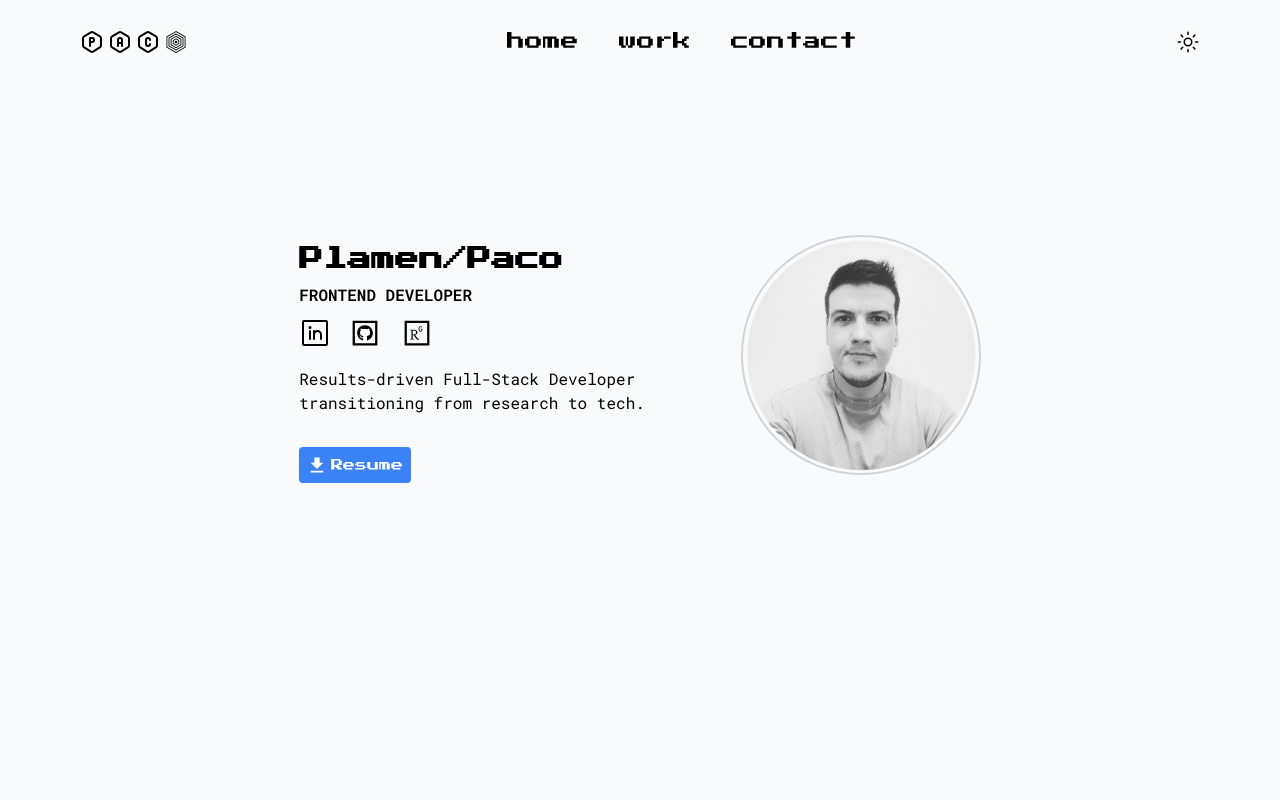
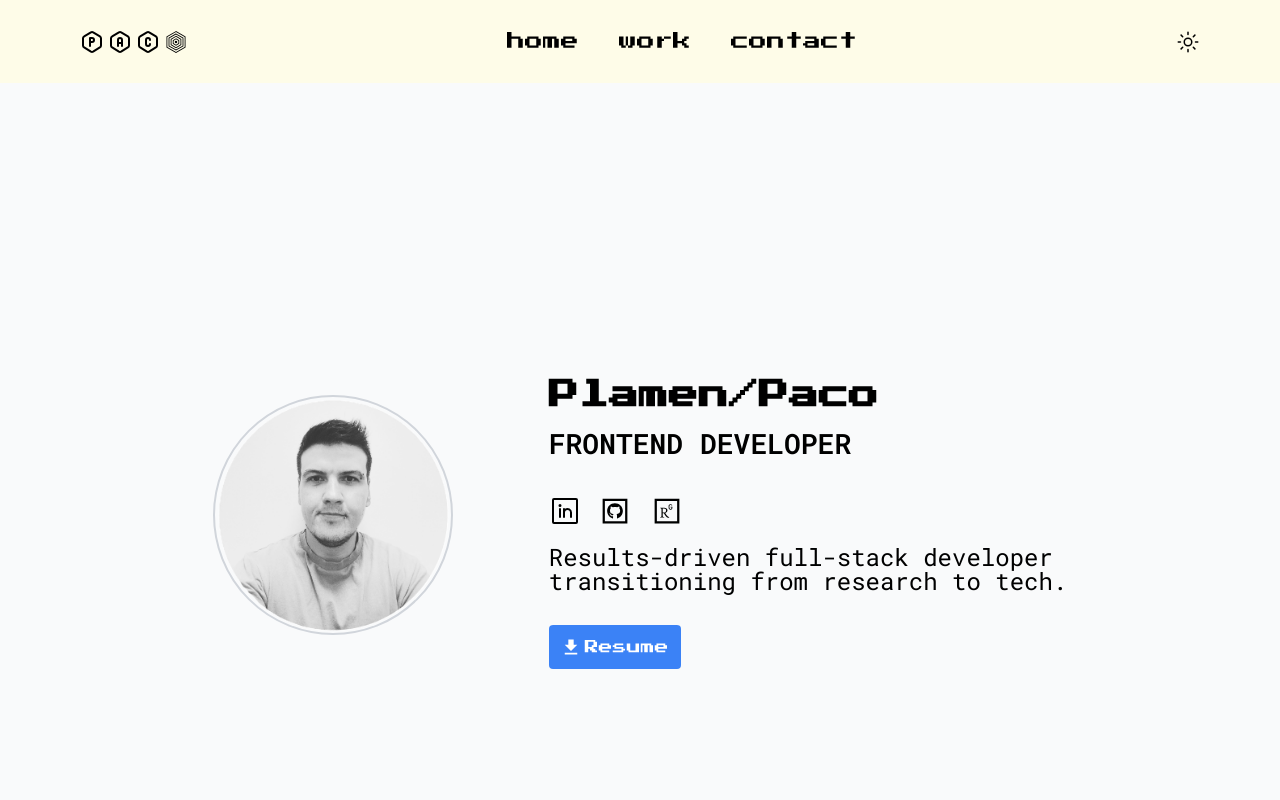
Before and after one commit to torbalansky/portfolio-pako, a React (Vite) app: page / in a window 1280 px wide. Shown: the top 800 px of the page. Built offline with nearby package versions, Linux system fonts and the light colour scheme.

Commit message:
Update overall styling.

```diff
--- a/src/App.jsx
+++ b/src/App.jsx
@@ -1,6 +1,6 @@
 import React, { useEffect } from 'react';
 import { BrowserRouter as Router, Route, Routes } from 'react-router-dom';
-import { Link, Element } from 'react-scroll';
+import { Element, scroller } from 'react-scroll';
 import Navbar from './components/Navbar';
 import Hero from './components/Hero';
 import Work from './components/Work';
@@ -18,6 +18,13 @@ const App = () => {
       once: true,
       mirror: false,
     });
+
+    scroller.scrollTo('hero', {
+      duration: 800,
+      delay: 0,
+      smooth: 'easeInOutQuart',
+    });
+
     return () => {
       Aos.refresh();
     };
--- a/src/Data/SectionWrapper.jsx
+++ b/src/Data/SectionWrapper.jsx
@@ -3,7 +3,7 @@ import { useTheme } from '../Data/Theme';
 
 const SectionWrapper = ({ children }) => {
     const { theme, toggletheme } = useTheme();
-    const backgroundClass = theme === 'light' ? 'bg-gray-50' : 'bg-gray-800';
+    const backgroundClass = theme === 'light' ? 'bg-gray-50' : 'bg-gray-700';
     const textcolor = theme === 'light' ? 'text-black' : 'text-white';
     const iconcolor = theme === 'light' ? 'text-black' : 'text-white';
     const buttoncolor = theme === 'light' ? 'bg-blue-500 text-white' : 'bg-green-500 text-white';
--- a/src/components/Contact.jsx
+++ b/src/components/Contact.jsx
@@ -11,6 +11,7 @@ const Contact = () => {
   });
 
   const [loading, setLoading] = useState(false);
+  const [error, setError] = useState('');
 
   const handleChange = (e) => {
     const { name, value } = e.target;
@@ -23,6 +24,19 @@ const Contact = () => {
   const handleSubmit = (e) => {
     e.preventDefault();
     setLoading(true);
+
+    const emailRegex = /^[^\s@]+@[^\s@]+\.[^\s@]+$/;
+    if (!form.name || !form.email || !form.message) {
+      setError('All fields are required.');
+      setLoading(false);
+      return;
+    } else if (!emailRegex.test(form.email)) {
+      setError('Please enter a valid email address.');
+      setLoading(false);
+      return;
+    }
+
+    setError('');
 
     emailjs
       .send(
@@ -63,15 +77,14 @@ const Contact = () => {
         <div className="flex flex-col max-w-md w-full text-center md:text-left">
           <div className='mb-4 mt-4 font-mono'>
             <p className="text-xl mb-2"><strong>Email:</strong> torbalansky.com</p>
-            <p className="text-xl mb-2"><strong>Phone:</strong> +359894 061 189</p>
+            <p className="text-xl mb-2"><strong>Phone:</strong> +359 894 061 189</p>
             <p className="text-xl mb-2"><strong>Address:</strong> Sofia, Bulgaria</p>
           </div>
         </div>
         <form
           ref={formRef}
           onSubmit={handleSubmit}
-          className="p-4 shadow-md w-full max-w-md border"
->
+          className="p-4 shadow-md w-full max-w-md border">
           <div className="space-y-4">
             <input
               type="text"
@@ -79,6 +92,7 @@ const Contact = () => {
               value={form.name}
               onChange={handleChange}
               placeholder="Name"
+              required
               className="w-full p-3 border bg-slate-400 text-white placeholder-white focus:outline-none focus:ring-2 focus:ring-indigo-500"
             />
             <input
@@ -87,6 +101,7 @@ const Contact = () => {
               value={form.email}
               onChange={handleChange}
               placeholder="E-mail"
+              required
               className="w-full p-3 border bg-slate-400 text-white placeholder-white focus:outline-none focus:ring-2 focus:ring-indigo-500"
             />
             <textarea
@@ -94,9 +109,11 @@ const Contact = () => {
               value={form.message}
               onChange={handleChange}
               placeholder="Message"
+              required
               className="w-full p-3 border bg-slate-400 text-white placeholder-white focus:outline-none focus:ring-2 focus:ring-indigo-500"
               rows="4"
             />
+            {error && <p className="text-red-500 font-mono">{error}</p>}
            <button
             type="submit"
             className="w-full py-2 font-bold text-white bg-gradient-to-r from-indigo-600 to-indigo-600 bg-[length:200%_100%] bg-left hover:bg-right hover:from-green-400 hover:to-blue-500 transition-all duration-500 ease-out"
--- a/src/components/Hero.jsx
+++ b/src/components/Hero.jsx
@@ -9,35 +9,34 @@ import SectionWrapper from '../Data/SectionWrapper';
 const Hero = () => {
   return (
     <SectionWrapper>
-      <div className="min-h-full flex flex-col-reverse justify-center items-center text-center" data-aos='fade-down'>
-        <div className="flex flex-col-reverse md:flex-row items-center justify-center gap-12 md:gap-24 mt-28">
-          <div className="text-center md:text-left flex flex-col items-center md:items-start">
-            <h1 className="text-3xl md:text-2xl font-bold mt-4">Plamen/Paco</h1>
-            <h2 className="font-mono text-md font-semibold mt-2">FRONTEND DEVELOPER</h2>
-            <div className="flex justify-center gap-4 mt-2 text-center items-center">
+      <div className="hero-section min-h-svh flex flex-col md:flex-row items-center justify-center text-center md:text-left" data-aos="fade-down">
+        <div className="flex-shrink-0 mb-4 md:mb-0 md:mr-24">
+          <img src={heroImg} alt="Profile picture of Pako" className="w-40 h-40 md:w-60 md:h-60 rounded-full border-2 border-gray-300" />
+        </div>
+        <div className="flex flex-col items-center md:items-start justify-center">
+          <h1 className="text-2xl md:text-3xl font-bold mt-2 md:mt-4">Plamen/Paco</h1>
+          <h2 className="font-mono text-md md:text-md font-semibold mt-1 md:mt-2">FRONTEND DEVELOPER</h2>
+          <div className="flex justify-center md:justify-start gap-4 mt-2 items-center">
             <a href="https://www.linkedin.com/in/plamenstatev/" target="_blank" rel="noopener noreferrer">
-                <PiLinkedinLogo className="w-8 h-8 cursor-pointer transition-all duration-200 ease-in-out hover:scale-110" />
+              <PiLinkedinLogo className="w-7 h-7 md:w-8 md:h-8 cursor-pointer transition-all duration-200 ease-in-out hover:scale-110" />
             </a>
             <a href="https://github.com/torbalansky" target="_blank" rel="noopener noreferrer">
-                <LiaGithubSquare className="w-9 h-9 cursor-pointer transition-all duration-200 ease-in-out hover:scale-110" />
+              <LiaGithubSquare className="w-8 h-8 md:w-9 md:h-9 cursor-pointer transition-all duration-200 ease-in-out hover:scale-110" />
             </a>
             <a href="https://www.researchgate.net/profile/Silviya-Stateva" target="_blank" rel="noopener noreferrer">
-                <LiaResearchgate className="w-9 h-9 cursor-pointer transition-all duration-200 ease-in-out hover:scale-110" />
+              <LiaResearchgate className="w-8 h-8 md:w-9 md:h-9 cursor-pointer transition-all duration-200 ease-in-out hover:scale-110" />
             </a>
           </div>
-            <p className="font-mono mt-4 text-center md:text-left">
-              Results-driven Full-Stack Developer <br /> transitioning from research to tech.
+          <p className="font-mono mt-3 md:mt-4 text-xl mb-2 md:text-base">
+            Results-driven full-stack developer <br /> transitioning from research to tech.
           </p>
           <a href={CV} download>
-              <button className="mt-8 text-xs flex gap-1 items-center p-2 rounded bg-blue-500 text-white transition-all duration-300 ease-in-out hover:bg-green-300 hover:scale-110 hover:text-black">
-                <IoMdDownload className="w-5 h-5" /> Resume
+            <button className="mt-4 md:mt-6 text-xs md:text-sm flex gap-1 items-center p-2 md:p-3 rounded bg-blue-500 text-white transition-all duration-300 ease-in-out hover:bg-green-300 hover:scale-110 hover:text-black">
+              <IoMdDownload className="w-4 h-4 md:w-5 md:h-5" /> Resume
             </button>
           </a>
         </div>
-          <div className="flex justify-center">
-            <img src={heroImg} alt="Profile picture of Pako" className="w-60 h-60 rounded-full border-2 border-gray-300" />
-          </div>
-        </div>
+
       </div>
     </SectionWrapper>
   );
--- a/src/components/Navbar.jsx
+++ b/src/components/Navbar.jsx
@@ -4,7 +4,7 @@ import { GiNestedHexagons } from "react-icons/gi";
 import { IoMenuSharp, IoSunnyOutline, IoCloudyNightOutline } from "react-icons/io5";
 import { TbHexagonLetterP, TbHexagonLetterA, TbHexagonLetterC } from "react-icons/tb";
 import { useTheme } from '../Data/Theme';
-import { Link, animateScroll as scroll } from 'react-scroll';
+import { Link, scroller } from 'react-scroll';
 
 const Navbar = () => {
   const { theme, toggleTheme } = useTheme();
@@ -15,8 +15,12 @@ const Navbar = () => {
     setMenuOpen(!menuOpen);
   };
 
-  const scrollToTop = () => {
-    scroll.scrollToTop();
+  const scrollToHero = () => {
+    scroller.scrollTo('hero', {
+      duration: 800,
+      delay: 0,
+      smooth: 'easeInOutQuart',
+    });
   };
 
   const handleThemeIconClick = () => {
@@ -27,7 +31,7 @@ const Navbar = () => {
     }, 500);
   };
 
-  const navbarColor = theme === 'light' ? 'bg-gray-50 text-black' : 'bg-gray-800 text-white';
+  const navbarColor = theme === 'light' ? 'bg-yellow-50 text-black' : 'bg-gray-800 text-white';
   const iconColor = theme === 'light' ? 'text-black' : 'text-white';
 
   const dropdownBgColor = theme === 'light' ? 'bg-white' : 'bg-gray-800';
@@ -38,10 +42,10 @@ const Navbar = () => {
     <nav className={`py-5 top-0 z-50 sticky ${navbarColor}`}>
       <div className='container flex justify-between items-center'>
         <div className={`flex items-center gap-1 font-semibold text-2xl ${iconColor}`}>
-          <TbHexagonLetterP className="rotate-360 cursor-pointer" onClick={scrollToTop} />
-          <TbHexagonLetterA className="rotate-360 cursor-pointer" onClick={scrollToTop} />
-          <TbHexagonLetterC className="rotate-360 cursor-pointer" onClick={scrollToTop} />
-          <GiNestedHexagons className="rotate-360 cursor-pointer" onClick={scrollToTop} />
+          <TbHexagonLetterP className="rotate-360 cursor-pointer" onClick={scrollToHero} />
+          <TbHexagonLetterA className="rotate-360 cursor-pointer" onClick={scrollToHero} />
+          <TbHexagonLetterC className="rotate-360 cursor-pointer" onClick={scrollToHero} />
+          <GiNestedHexagons className="rotate-360 cursor-pointer" onClick={scrollToHero} />
         </div>
         <div className='hidden md:block'>
           <ul className='flex items-center gap-4'>
@@ -80,7 +84,7 @@ const Navbar = () => {
                   smooth={true}
                   duration={500}
                   className={`inline-block py-2 px-3 lowercase text-2xl ${dropdownTextColor} cursor-pointer`}
-                  onClick={() => setMenuOpen(false)} // Close menu on item click
+                  onClick={() => setMenuOpen(false)}
                 >
                   {item.title}
                 </Link>
--- a/src/components/Work.jsx
+++ b/src/components/Work.jsx
@@ -20,7 +20,7 @@ const Work = () => {
 
   return (
     <SectionWrapper>
-      <h1 className='text-center text-2xl font-bold mt-14 mb-6'>Projects</h1>
+      <h1 className='text-center text-2xl font-bold mt-20 mb-6'>Projects</h1>
       <div className='flex flex-wrap justify-center gap-12' data-aos='zoom-in'>
         {projectsData.map((project) => (
           <div
--- a/src/index.css
+++ b/src/index.css
@@ -33,3 +33,23 @@
   50% { transform: translateY(30px); }
   100% { transform: translateY(0); }
 }
+
+@media (max-width: 900px) and (min-width: 300px) {
+  .hero-section h2 {
+  font-size: large;
+  margin-top: 10px;
+  margin-bottom: 20px;
+  }
+}
+
+@media (max-width: 1400px) and (min-width: 800px) {
+  .hero-section h2 {
+  font-size: 28px;
+  margin-top: 10px;
+  margin-bottom: 20px;
+  }
+
+  .hero-section p {
+    font-size: 24px;
+  }
+}
```
Lines whose indentation alone changed are shown as unchanged.
